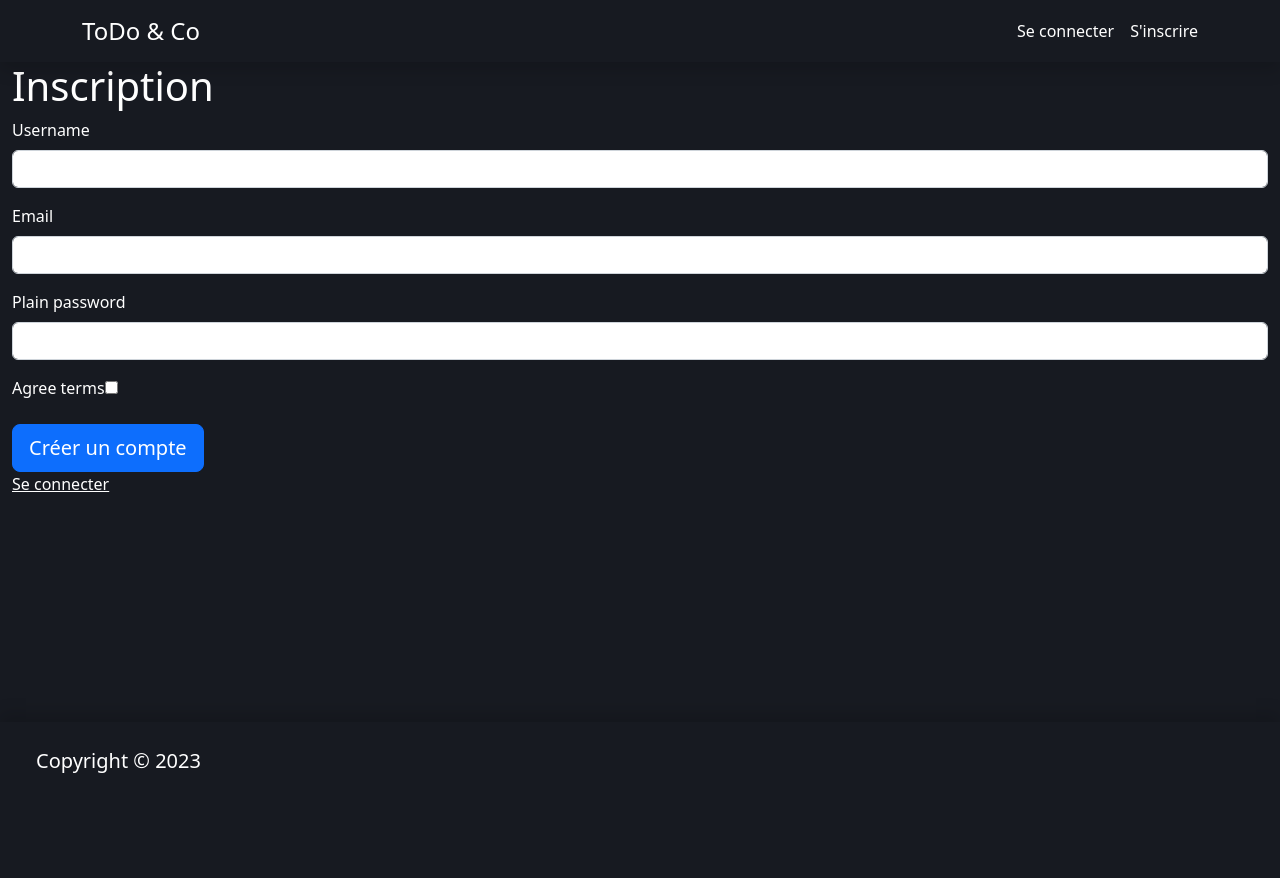
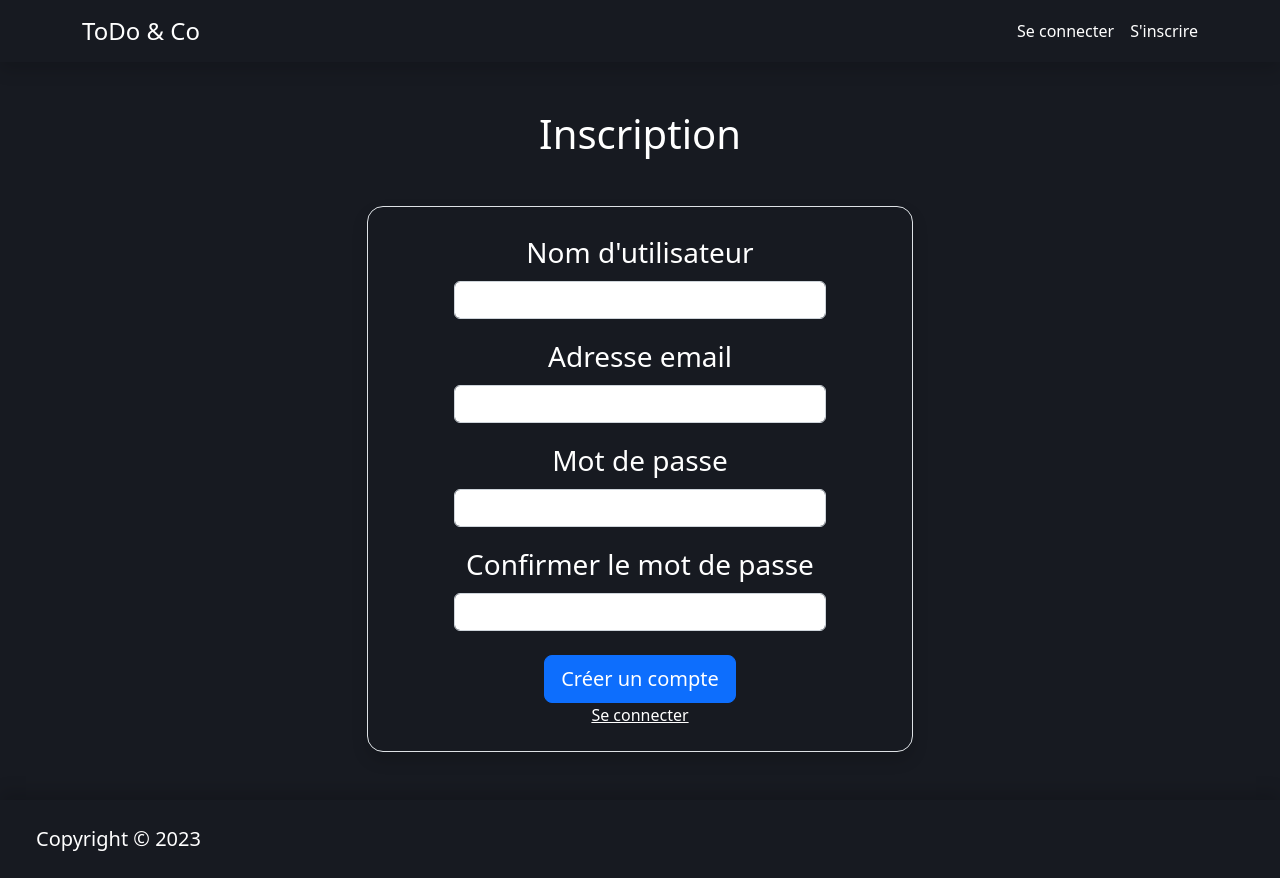
Before and after one commit to arcausin/todo-and-co, a Symfony app: template templates/registration/register.html.twig in a window 1280 px wide. Before the commit the page ends 773 px from the top, so only its background shows below. Run offline with Twig, Linux system fonts and the light colour scheme; the template is opened without the code that fills it, so the values that code supplies are empty; form fields are guessed from the names that the template uses; some libraries are stand-ins or nearby versions.

Commit message:
MAJ layout register and login page

```diff
--- a/templates/registration/register.html.twig
+++ b/templates/registration/register.html.twig
@@ -1,8 +1,12 @@
 {% extends 'base.html.twig' %}
 
-{% block title %}Inscription{% endblock %}
+{% block title %}Inscription - ToDo & Co{% endblock %}
 
 {% block body %}
+<div class="container">
+    <div class="row">
+        <h1 class="text-center fs-1 mt-5 mb-5">Inscription</h1>
+
         {% for flash_error in app.flashes('verify_email_error') %}
             <div class="alert alert-danger" role="alert">{{ flash_error }}</div>
         {% endfor %}
@@ -13,15 +17,34 @@
             </div>
         {% endfor %}
 
-    <h1>Inscription</h1>
-
+        <div class="col-12 col-md-6 offset-md-3">
+            <div class="text-center border shadow rounded-4 p-4 mb-5">
                 {{ form_errors(registrationForm) }}
 
                 {{ form_start(registrationForm) }}
-        {{ form_row(registrationForm.username) }}
-        {{ form_row(registrationForm.email) }}
-        {{ form_row(registrationForm.plainPassword) }}
-        {{ form_row(registrationForm.agreeTerms) }}
+                    <div class="form-group mb-3">
+                        {{ form_label(registrationForm.username, 'Nom d\'utilisateur', {'label_attr': {'class': 'form-label fs-3'}})}}
+                        {{ form_widget(registrationForm.username, {'attr': {'class': 'form-control w-75 text-center mx-auto'}})}}
+                    </div>
+
+                    <div class="form-group mb-3">
+                        {{ form_label(registrationForm.email, 'Adresse email', {'label_attr': {'class': 'form-label fs-3'}})}}
+                        {{ form_widget(registrationForm.email, {'attr': {'class': 'form-control w-75 text-center mx-auto'}})}}
+                    </div>
+
+                    <div class="form-group mb-3">
+                        {{ form_label(registrationForm.plainPassword.first, 'Mot de passe', {'label_attr': {'class': 'form-label fs-3'}})}}
+                        {{ form_widget(registrationForm.plainPassword.first, {'attr': {'class': 'form-control w-75 text-center mx-auto'}})}}
+                    </div>
+
+                    <div class="form-group mb-4">
+                        {{ form_label(registrationForm.plainPassword.second, 'Confirmer le mot de passe', {'label_attr': {'class': 'form-label fs-3'}})}}
+                        {{ form_widget(registrationForm.plainPassword.second, {'attr': {'class': 'form-control w-75 text-center mx-auto'}})}}
+                    </div>
+
+                    <div class="mb-4" style="display: none;">
+                        {{ form_widget(registrationForm.agreeTerms, {'attr': {'checked': 'checked'}}) }}
+                    </div>
 
                     <button type="submit" class="btn btn-lg btn-primary">Créer un compte</button>
                 {{ form_end(registrationForm) }}
@@ -29,4 +52,8 @@
                 <div>
                     <a href="{{ path('app_login') }}" class="text-white">Se connecter</a>
                 </div>
+            </div>
+        </div>
+    </div>
+</div>
 {% endblock %}
--- a/templates/task/index.html.twig
+++ b/templates/task/index.html.twig
@@ -51,7 +51,7 @@
                             {{ task.content }}
                         </div>
                         <div class="d-flex justify-content-between align-items-center px-3 py-2">
-                            <span class="badge text-bg-light py-2 fs-6 mb-1"><i class="fas fa-user"></i> {{ task.user }}</span>
+                            <span class="badge text-bg-light py-2 fs-6 mb-0"><i class="fas fa-user"></i> {{ task.user }}</span>
 
                             {{ task.createdAt|date('d/m/Y') }}
                         </div>
--- a/templates/user/index.html.twig
+++ b/templates/user/index.html.twig
@@ -38,7 +38,7 @@
                             </div>
                         </div>
                         <div class="d-flex justify-content-between align-items-center px-3 py-2">
-                            <span class="badge text-bg-light py-2 fs-6 mb-1">
+                            <span class="badge text-bg-light py-2 fs-6 mb-0">
                                 <i class="fas fa-user"></i> {{ user.roles[0] }}
                             </span>
 
```
Also changed, not shown: templates/security/login.html.twig (+25 -7 lines). Lines whose indentation alone changed are shown as unchanged.
